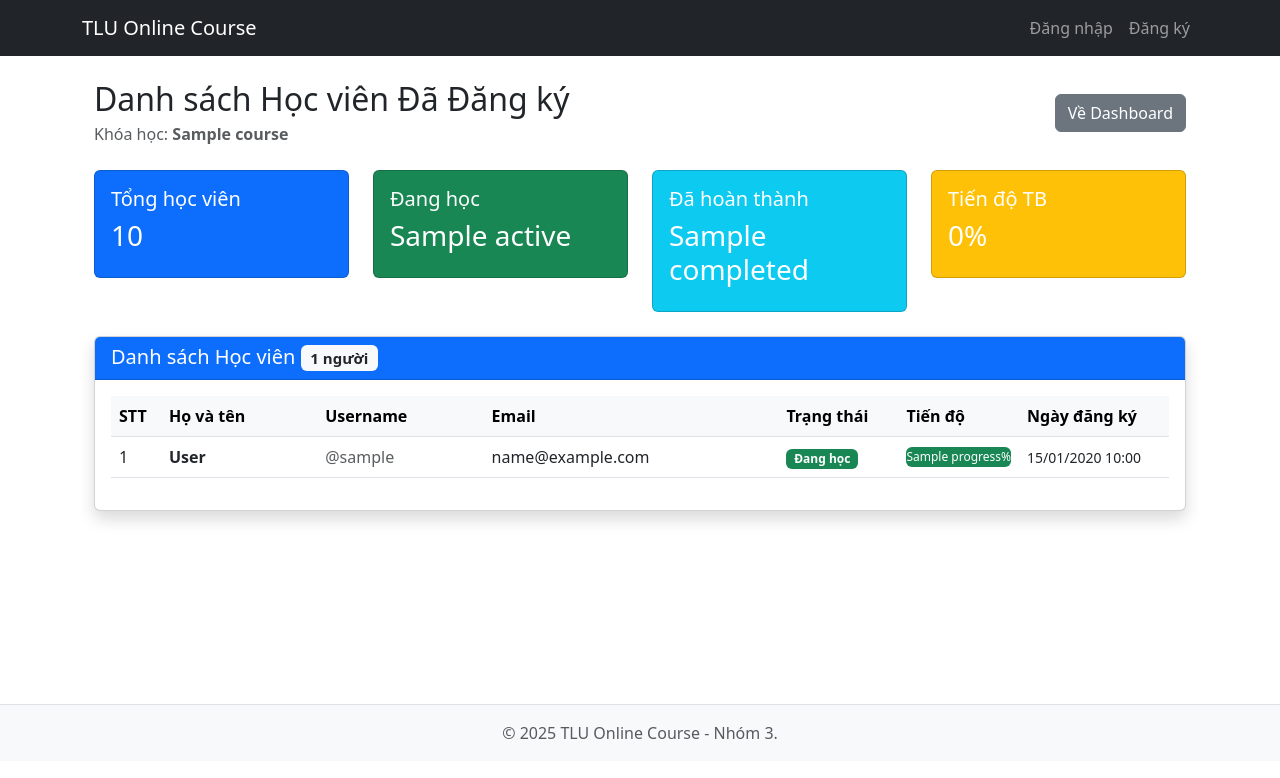
After one commit to VietPham21/onlinecourse, a PHP site: template onlinecourse/views/instructor/students/list.php in a window 1280 px wide. The commit adds this page. Shown: the top 778 px of the page. Run offline with PHP 8.4, Linux system fonts and the light colour scheme; the template is opened without the code that fills it: most values are stand-ins (such as "Sample title", 1, 10 or a date in 2020).

Commit message:
Complete the function to view the list of registered students.

```diff
--- /dev/null
+++ b/onlinecourse/views/instructor/students/list.php
@@ -0,0 +1,139 @@
+<?php include 'views/layouts/header.php'; ?>
+
+<div class="container mt-4">
+    <div class="d-flex justify-content-between align-items-center mb-4">
+        <div>
+            <h2 class="mb-1">Danh sách Học viên Đã Đăng ký</h2>
+            <p class="text-muted mb-0">Khóa học: <strong><?php echo htmlspecialchars($course['title']); ?></strong></p>
+        </div>
+        <div>
+            <a href="index.php?controller=instructor&action=dashboard" class="btn btn-secondary">
+                <i class="bi bi-arrow-left"></i> Về Dashboard
+            </a>
+        </div>
+    </div>
+
+    <!-- Thống kê -->
+    <div class="row mb-4">
+        <div class="col-md-3">
+            <div class="card text-white bg-primary">
+                <div class="card-body">
+                    <h5 class="card-title">Tổng học viên</h5>
+                    <h3><?php echo $statistics['total'] ?? 0; ?></h3>
+                </div>
+            </div>
+        </div>
+        <div class="col-md-3">
+            <div class="card text-white bg-success">
+                <div class="card-body">
+                    <h5 class="card-title">Đang học</h5>
+                    <h3><?php echo $statistics['active'] ?? 0; ?></h3>
+                </div>
+            </div>
+        </div>
+        <div class="col-md-3">
+            <div class="card text-white bg-info">
+                <div class="card-body">
+                    <h5 class="card-title">Đã hoàn thành</h5>
+                    <h3><?php echo $statistics['completed'] ?? 0; ?></h3>
+                </div>
+            </div>
+        </div>
+        <div class="col-md-3">
+            <div class="card text-white bg-warning">
+                <div class="card-body">
+                    <h5 class="card-title">Tiến độ TB</h5>
+                    <h3><?php echo round($statistics['avg_progress'] ?? 0, 1); ?>%</h3>
+                </div>
+            </div>
+        </div>
+    </div>
+
+    <!-- Danh sách học viên -->
+    <div class="card shadow">
+        <div class="card-header bg-primary text-white">
+            <h5 class="mb-0">
+                <i class="bi bi-people"></i> Danh sách Học viên
+                <span class="badge bg-light text-dark"><?php echo count($students); ?> người</span>
+            </h5>
+        </div>
+        <div class="card-body">
+            <?php if(empty($students)): ?>
+                <div class="alert alert-info text-center">
+                    <i class="bi bi-info-circle"></i> Chưa có học viên nào đăng ký khóa học này.
+                </div>
+            <?php else: ?>
+                <div class="table-responsive">
+                    <table class="table table-hover align-middle">
+                        <thead class="table-light">
+                            <tr>
+                                <th style="width: 50px;">STT</th>
+                                <th>Họ và tên</th>
+                                <th>Username</th>
+                                <th>Email</th>
+                                <th style="width: 120px;">Trạng thái</th>
+                                <th style="width: 120px;">Tiến độ</th>
+                                <th style="width: 150px;">Ngày đăng ký</th>
+                            </tr>
+                        </thead>
+                        <tbody>
+                            <?php foreach($students as $index => $student): ?>
+                            <tr>
+                                <td><?php echo $index + 1; ?></td>
+                                <td>
+                                    <strong><?php echo htmlspecialchars($student['fullname'] ?? 'Chưa cập nhật'); ?></strong>
+                                </td>
+                                <td>
+                                    <span class="text-muted">@<?php echo htmlspecialchars($student['username']); ?></span>
+                                </td>
+                                <td>
+                                    <i class="bi bi-envelope"></i> <?php echo htmlspecialchars($student['email']); ?>
+                                </td>
+                                <td>
+                                    <?php
+                                    $statusColors = [
+                                        'active' => 'success',
+                                        'completed' => 'info',
+                                        'dropped' => 'danger'
+                                    ];
+                                    $statusLabels = [
+                                        'active' => 'Đang học',
+                                        'completed' => 'Hoàn thành',
+                                        'dropped' => 'Đã hủy'
+                                    ];
+                                    $statusColor = $statusColors[$student['status']] ?? 'secondary';
+                                    $statusLabel = $statusLabels[$student['status']] ?? $student['status'];
+                                    ?>
+                                    <span class="badge bg-<?php echo $statusColor; ?>">
+                                        <?php echo htmlspecialchars($statusLabel); ?>
+                                    </span>
+                                </td>
+                                <td>
+                                    <div class="progress" style="height: 20px;">
+                                        <div class="progress-bar <?php
+                                            echo $student['progress'] >= 100 ? 'bg-success' :
+                                                ($student['progress'] >= 50 ? 'bg-info' : 'bg-warning');
+                                        ?>"
+                                        role="progressbar"
+                                        style="width: <?php echo min($student['progress'], 100); ?>%"
+                                        aria-valuenow="<?php echo $student['progress']; ?>"
+                                        aria-valuemin="0"
+                                        aria-valuemax="100">
+                                            <?php echo $student['progress']; ?>%
+                                        </div>
+                                    </div>
+                                </td>
+                                <td>
+                                    <small><?php echo date('d/m/Y H:i', strtotime($student['enrolled_date'])); ?></small>
+                                </td>
+                            </tr>
+                            <?php endforeach; ?>
+                        </tbody>
+                    </table>
+                </div>
+            <?php endif; ?>
+        </div>
+    </div>
+</div>
+
+<?php include 'views/layouts/footer.php'; ?>
```
Also changed, not shown: onlinecourse/controllers/InstructorController.php (+29 -1 lines), onlinecourse/models/Enrollment.php (+68 -0 lines), onlinecourse/views/instructor/dashboard.php (+11 -1 lines).
